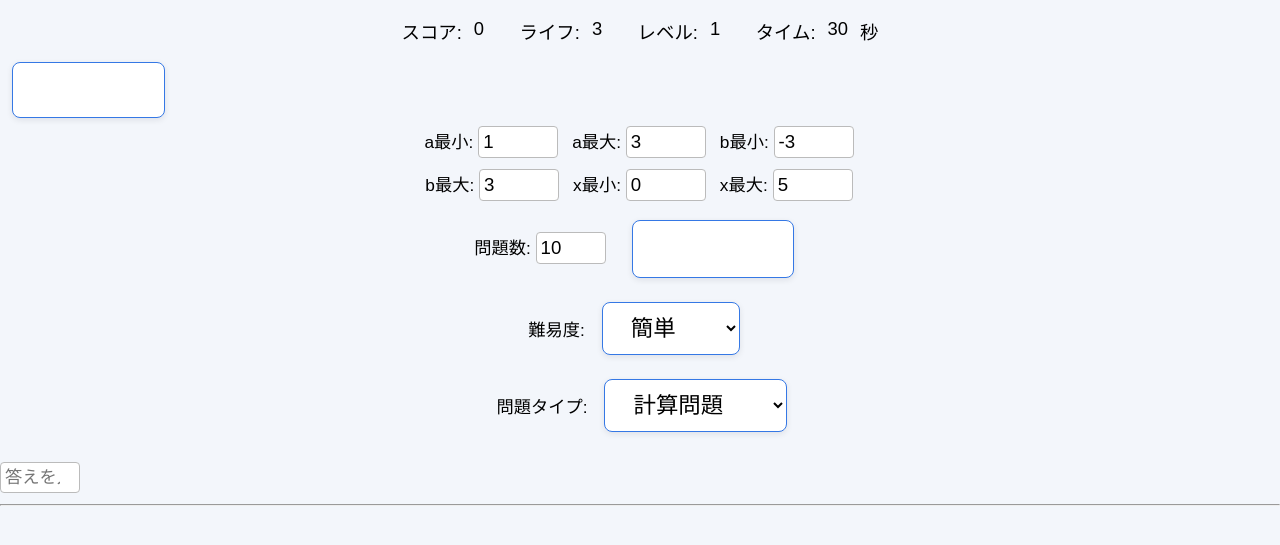
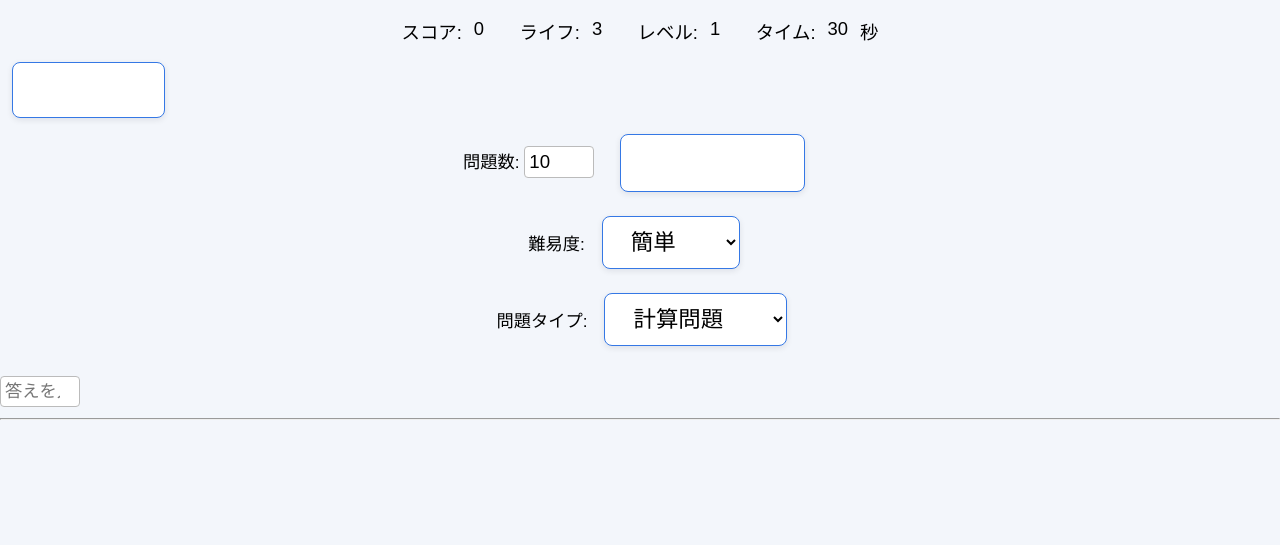
Before and after one commit to roze053/-, a plain HTML site: page index.html in a window 1280 px wide. Shown: the part 59-604 px from the top of the page. Drawn offline with nearby package versions, Linux system fonts and the light colour scheme.

Commit message:
Remove custom range inputs and update button label

```diff
--- a/index.html
+++ b/index.html
@@ -159,14 +159,8 @@
   <div id="gameOverPanel" style="display:none; color:red; font-size:1.2em;">ゲームオーバー！</div>
 
   <div id="customRangePanel">
-    <label>a最小: <input type="number" id="aMin" value="1"></label>
-    <label>a最大: <input type="number" id="aMax" value="3"></label>
-    <label>b最小: <input type="number" id="bMin" value="-3"></label>
-    <label>b最大: <input type="number" id="bMax" value="3"></label>
-    <label>x最小: <input type="number" id="xMin" value="0"></label>
-    <label>x最大: <input type="number" id="xMax" value="5"></label>
     <label>問題数: <input type="number" id="totalQuestionsInput" value="10" min="1" style="width:70px; font-size:1.08em;"></label>
-    <button onclick="applyCustomRange()" class="big-button">範囲を適用</button>
+    <button onclick="applyCustomRange()" class="big-button">問題数を適用</button>
     <label>難易度:
       <select id="difficulty" onchange="setDifficultyRange(this.value)" class="big-select">
         <option value="easy">簡単</option>
```
